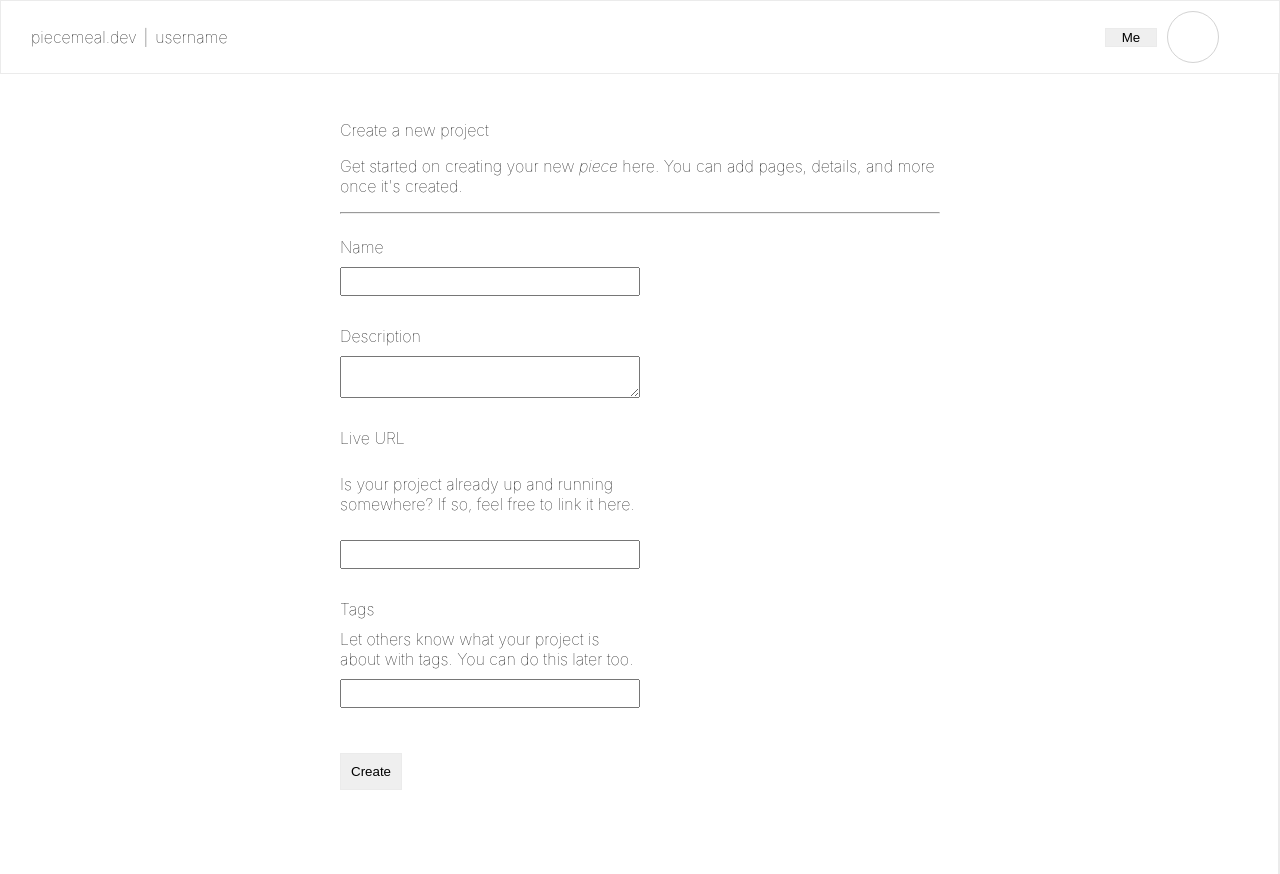
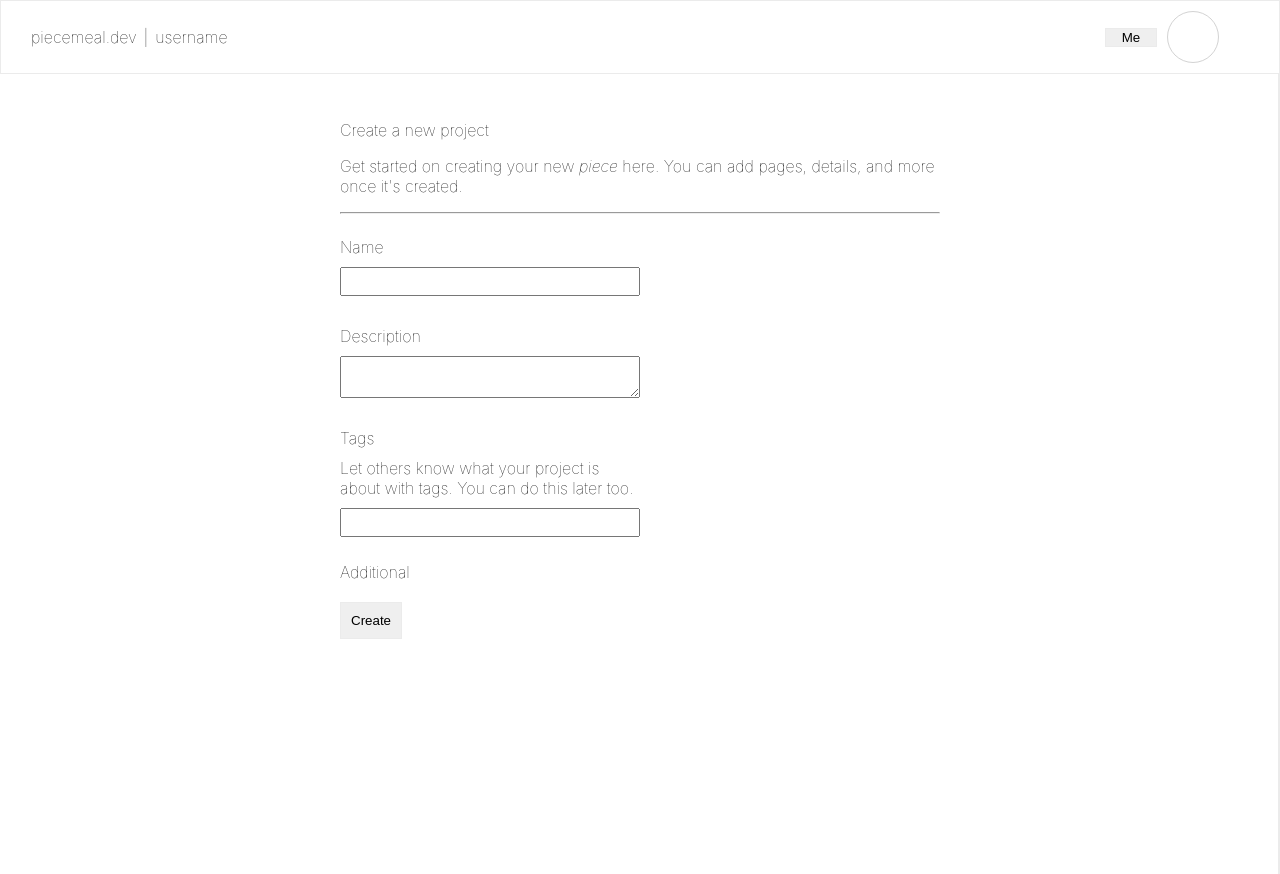
Before and after one commit to cjativa/piecemeal, a React (Create React App) app: page /user/project/create in a window 1280 px wide. Built offline with nearby package versions, Linux system fonts and the light colour scheme.

Commit message:
added additional section for live url and code repository

```diff
--- a/src/components/project/createProject.tsx
+++ b/src/components/project/createProject.tsx
@@ -5,8 +5,12 @@ export const CreateProject = () => {
     const [name, setName] = useState('');
     const [description, setDescription] = useState('');
     const [liveUrl, setLiveUrl] = useState('');
+    const [repository, setRepository] = useState('');
+
     const [tags, setTags] = useState(['']);
     const [inputTag, setInputTag] = useState('');
+
+    const [displayAdditional, setAdditional] = useState(false);
 
     const onChange = (set: any, event: any) => {
         const { value } = event.target;
@@ -24,6 +28,8 @@ export const CreateProject = () => {
         console.log(name, description, liveUrl, tags);
     }
 
+    const toggleAdvanced = () => setAdditional(!displayAdditional);
+
     return (
         <div className="create-project">
             <p>Create a new project</p>
@@ -39,11 +45,7 @@ export const CreateProject = () => {
                 <label>Description</label>
                 <textarea name="description" onChange={(e) => onChange(setDescription, e)} value={description} />
             </div>
-            <div className="field field--row">
-                <label>Live URL</label>
-                <p>Is your project already up and running somewhere? If so, feel free to link it here.</p>
-                <input type="text" name="live-url" onChange={(e) => onChange(setLiveUrl, e)} value={liveUrl} />
-            </div>
+
             <div className="field field--row">
                 <label>Tags</label>
                 <span>Let others know what your project is about with tags. You can do this later too.</span>
@@ -54,6 +56,23 @@ export const CreateProject = () => {
                     })}
                 </div>}
             </div>
+            <div className="field">
+                <span onClick={toggleAdvanced}>Additional</span>
+            </div>
+            {displayAdditional &&
+                <>
+                    <div className="field field--row">
+                        <label>Code Repository</label>
+                        <p>Add your project source repository.</p>
+                        <input type="text" name="repository" onChange={(e) => onChange(setRepository, e)} value={repository} />
+                    </div>
+                    <div className="field field--row">
+                        <label>Live URL</label>
+                        <p>Is your project already up and running somewhere? If so, feel free to link it here.</p>
+                        <input type="text" name="live-url" onChange={(e) => onChange(setLiveUrl, e)} value={liveUrl} />
+                    </div>
+                </>
+            }
             <button className="btn" onClick={onCreate}>
                 Create
             </button>
```
